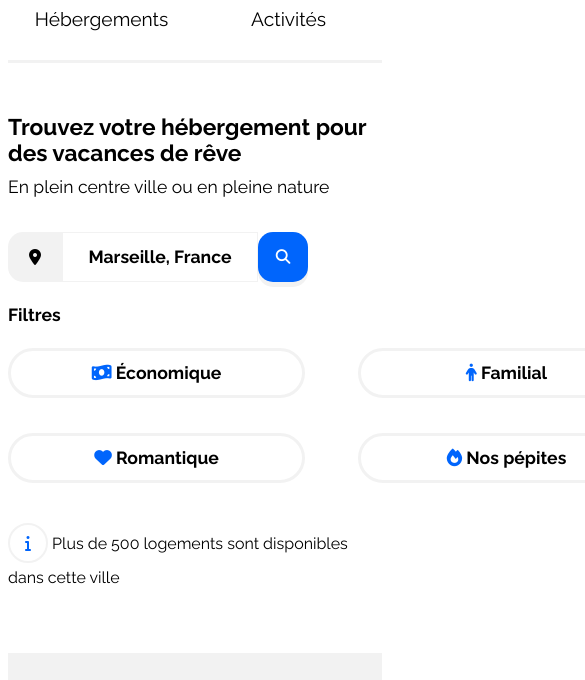
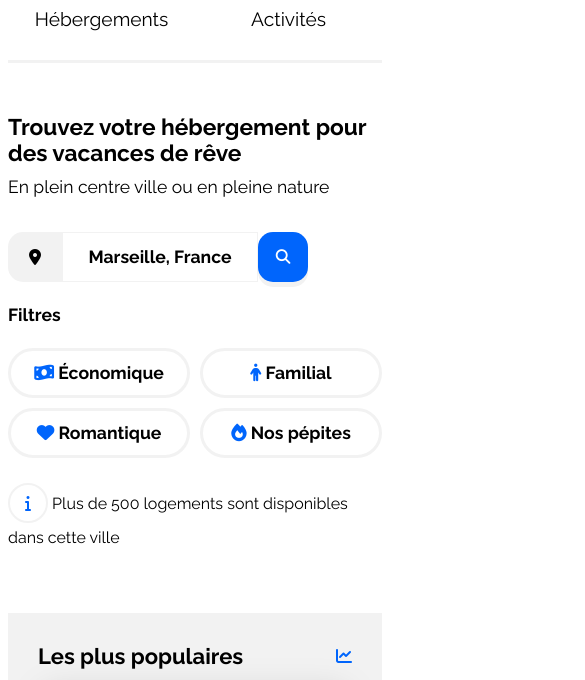
Before and after one commit to Josef1923/OC-Booki-Projet2, a plain HTML site: page index.html in a window 390 px wide. Shown: the part 84-764 px from the top of the page, 585 px wide, since content can reach past the window. Drawn offline with Linux system fonts and the light colour scheme.

Commit message:
Mise en forme filtre phone

```diff
--- a/css/style.css
+++ b/css/style.css
@@ -499,22 +499,21 @@ li {
 
 /****** Josef Filtre phone ***********/
     .mise-forme-filter {
-        width: 100%;
-        display: grid;
-        grid-template-columns: 330px 330px;
-        margin-left: 0 ;
-
+        display: flex;
+        flex-wrap: wrap;
+        gap: 10px;
     }
 
-    .mise-forme-filter .filter-button {
-        margin-right: 0;
-        display: flex;
-
+     .filter-button {
+        width: calc(50% - 5px);
     }
 
-    .mise-forme-filter button {
-        margin-bottom: 15px;
-        width: 90%;
+    button {
+        width: 100%;
+    }
+
+    .filter {
+        align-items: stretch;
     }
 
 /****** Josef hebergement phone***********/
```
